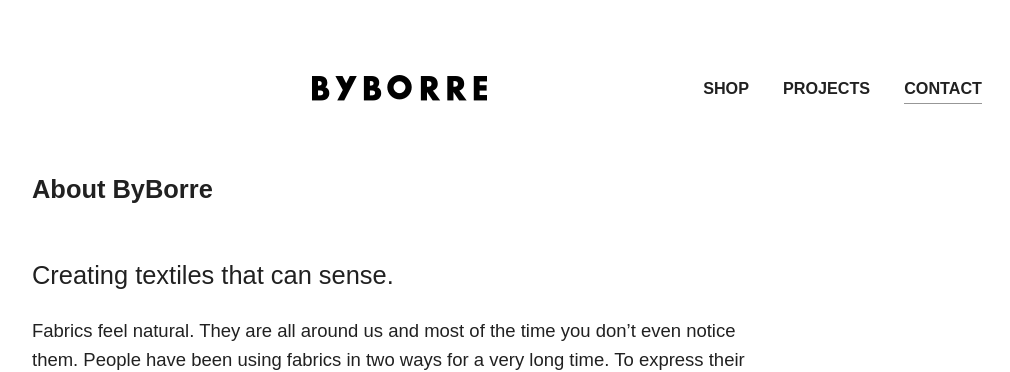
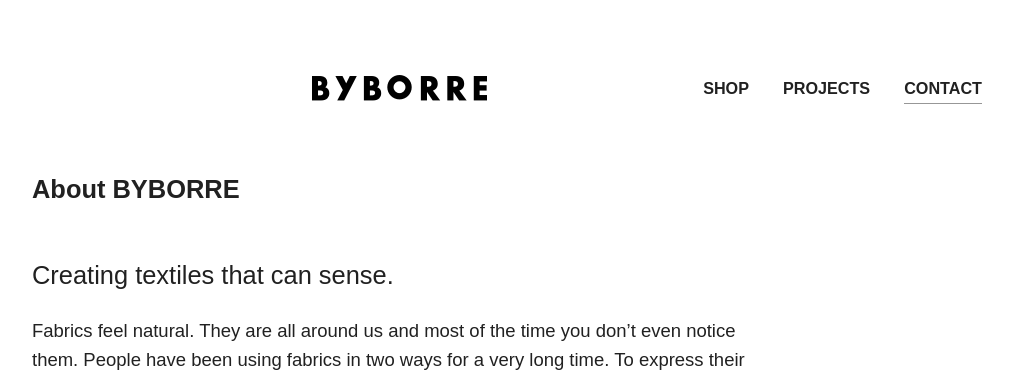
Before and after one commit to byborre/byborre.github.io, a Jekyll site: the page built from contact/index.html, in a window 1280 px wide and 900 px high. Shown: the top 372 px of the window, without its empty margins (241-1251 px from the left). Built offline with Jekyll 4.4.1, drawn with Linux system fonts in a browser that asks for light colours; some web fonts are replaced; Markdown is read by kramdown in place of the engine named in the settings; a script that is not in the unit is left out; comment, search, counter and statistics services are not loaded.

Commit message:
search and replace ByBorre with BYBORRE

```diff
--- a/_config.yml
+++ b/_config.yml
@@ -4,7 +4,7 @@
 description: > # this means to ignore newlines until "baseurl:"
   BYBORRE makes textile with embedded technology. Enabling a new way of digital interaction.
 baseurl: "" # the subpath of your site, e.g. /blog/
-url: "https://byborre.github.io" # the base hostname & protocol for your site
+url: "https://byborre.com" # the base hostname & protocol for your site
 twitter_username: byB0RRE
 github_username:  byborre
 facebook_username: byborre
--- a/_projects/wings-horns-byborre-bomber-jacket.markdown
+++ b/_projects/wings-horns-byborre-bomber-jacket.markdown
@@ -19,8 +19,8 @@
 
 ---
 
-ByBorre is the namesake design studio of Amsterdam-based textile developer Borre Akkersdijk, whose innovative approach to fabric design incorporates techniques traditional to Scandinavia’s mattress and upholstery industry.
+BYBORRE is the namesake design studio of Amsterdam-based textile developer Borre Akkersdijk, whose innovative approach to fabric design incorporates techniques traditional to Scandinavia’s mattress and upholstery industry.
 
-For Fall/Winter 2015, wings+horns partnered with byBorre to develop a custom multi-dimensional fabric for two limited edition bomber jackets. The fabric, made at Akkersdijk’s Dutch lab on a circular knitting machine, is an interpretation of the signature wings+horns ‘Tiger Spruce’ camouflage pattern.
+For Fall/Winter 2015, wings+horns partnered with BYBORRE to develop a custom multi-dimensional fabric for two limited edition bomber jackets. The fabric, made at Akkersdijk’s Dutch lab on a circular knitting machine, is an interpretation of the signature wings+horns ‘Tiger Spruce’ camouflage pattern.
 
-The wings+horns x byBorre bomber is designed and made in Canada. Details include articulated stretch-nylon sleeves insulated with Polartec Alpha, signature pebbled snaps, and a co-branded leather interior patch.
+The wings+horns x BYBORRE bomber is designed and made in Canada. Details include articulated stretch-nylon sleeves insulated with Polartec Alpha, signature pebbled snaps, and a co-branded leather interior patch.
--- a/_projects/wings-horns-byborre-space-suit.markdown
+++ b/_projects/wings-horns-byborre-space-suit.markdown
@@ -19,15 +19,15 @@
   - path: "/img/content/projects/wings-horns-byborre-space-suit/DR_Hypebeast_wingshornsbyBorre-6468.jpg"
 
 featured:
-- title: "Process: wings+horns x ByBorre Space Suit Part 1 - Concept & Pattern-Making"
+- title: "Process: wings+horns x BYBORRE Space Suit Part 1 - Concept & Pattern-Making"
   url: http://hypebeast.com/2015/1/process-wingshorns-x-byborre-space-suit-part-1-concept-pattern-making
   image: /img/content/logos/Hypebeast_220.png
 
-- title: "Process: wings+horns x ByBorre Space Suit Part 2 - Sewing & Fit Testing"
+- title: "Process: wings+horns x BYBORRE Space Suit Part 2 - Sewing & Fit Testing"
   url: http://hypebeast.com/2015/1/process-wingshorns-x-byborre-space-suit-part-2-sewing-fit-testing
   image: /img/content/logos/Hypebeast_220.png
 
-- title: "Process: wings+horns x ByBorre Space Suit Part 3"
+- title: "Process: wings+horns x BYBORRE Space Suit Part 3"
   url: http://hypebeast.com/2015/1/process-wingshorns-x-byborre-space-suit-part-3
   image: /img/content/logos/Hypebeast_220.png
 
--- a/contact/index.html
+++ b/contact/index.html
@@ -6,7 +6,7 @@
 
   <div class="inner">
 
-   <h2>About ByBorre</h2>
+   <h2>About BYBORRE</h2>
 
     <p class="intro">Creating textiles that can sense.</p>
 
```
